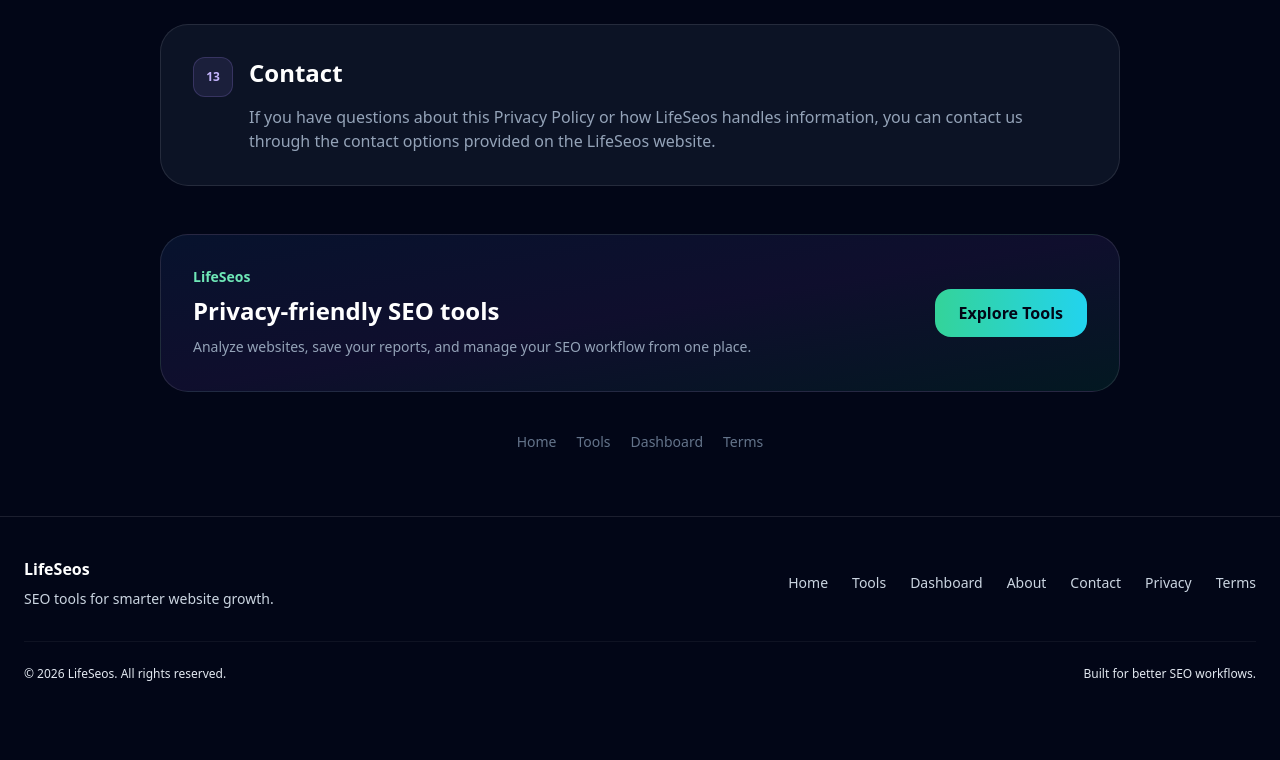
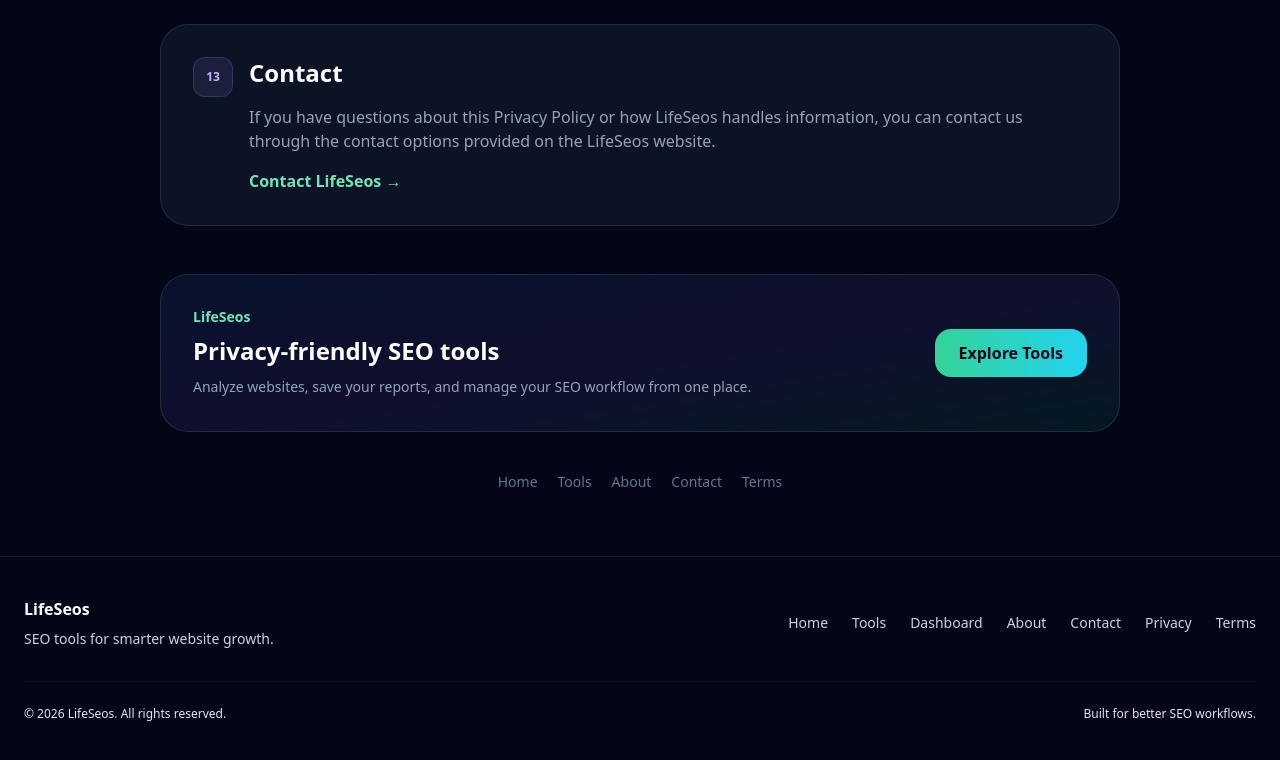
Before and after one commit to mouh1992ara/lifeseos-app, a Next.js app: page /privacy in a window 1280 px wide. Shown: the part 3691-4451 px from the top of the page. Before the commit the page ends 4413 px from the top, so only its background shows below. Built offline with nearby package versions, Linux system fonts and the light colour scheme; no server answers.

Commit message:
Improve Privacy page SEO and social preview

```diff
--- a/app/privacy/page.tsx
+++ b/app/privacy/page.tsx
@@ -2,28 +2,69 @@ import type { Metadata } from "next";
 import Link from "next/link";
 
 export const metadata: Metadata = {
-  title: "Privacy Policy",
+  title: "Privacy Policy - LifeSeos",
+
   description:
-    "Learn how LifeSeos collects, uses, stores, and protects information when you use our SEO tools and services.",
+    "Learn how LifeSeos collects, uses, stores, protects and handles information when you use our SEO tools, accounts and services.",
+
   alternates: {
     canonical: "/privacy",
   },
+
   openGraph: {
     title: "Privacy Policy | LifeSeos",
     description:
-      "Learn how LifeSeos collects, uses, stores, and protects information when you use our SEO tools and services.",
+      "Learn how LifeSeos collects, uses, stores and protects information when you use our SEO tools and services.",
     url: "/privacy",
     type: "website",
+    siteName: "LifeSeos",
+    images: [
+      {
+        url: "/social/privacy.png",
+        width: 1200,
+        height: 630,
+        alt: "LifeSeos Privacy Policy",
+      },
+    ],
+  },
+
+  twitter: {
+    card: "summary_large_image",
+    title: "Privacy Policy | LifeSeos",
+    description:
+      "Learn how LifeSeos collects, uses, stores and protects information when you use our SEO tools and services.",
+    images: ["/social/privacy.png"],
+  },
+};
+
+const privacyJsonLd = {
+  "@context": "https://schema.org",
+  "@type": "WebPage",
+  name: "LifeSeos Privacy Policy",
+  url: "https://www.lifeseos.com/privacy",
+  description:
+    "Learn how LifeSeos collects, uses, stores and protects information when you use our SEO tools and services.",
+  dateModified: "2026-10-03",
+  publisher: {
+    "@type": "Organization",
+    name: "LifeSeos",
+    url: "https://www.lifeseos.com",
   },
 };
 
 export default function PrivacyPage() {
   return (
+    <>
+      <script
+        type="application/ld+json"
+        dangerouslySetInnerHTML={{
+          __html: JSON.stringify(privacyJsonLd),
+        }}
+      />
+
       <main className="min-h-screen bg-slate-950 text-white">
         <div className="mx-auto max-w-5xl px-5 py-16 sm:px-6 lg:px-8">
-
           {/* HERO */}
-
           <section className="text-center">
             <div className="inline-flex items-center gap-2 rounded-full border border-emerald-400/20 bg-emerald-400/10 px-4 py-2 text-sm font-medium text-emerald-300">
               <span>🔒</span>
@@ -45,11 +86,8 @@ export default function PrivacyPage() {
             </p>
           </section>
 
-
           {/* CONTENT */}
-
           <div className="mt-14 space-y-6">
-
             <PrivacySection
               number="01"
               title="Information We Collect"
@@ -81,7 +119,6 @@ export default function PrivacyPage() {
                 </ListItem>
               </ul>
             </PrivacySection>
-
 
             <PrivacySection
               number="02"
@@ -119,7 +156,6 @@ export default function PrivacyPage() {
               </ul>
             </PrivacySection>
 
-
             <PrivacySection
               number="03"
               title="SEO Analysis Data"
@@ -144,7 +180,6 @@ export default function PrivacyPage() {
               </p>
             </PrivacySection>
 
-
             <PrivacySection
               number="04"
               title="Account and Authentication Data"
@@ -161,7 +196,6 @@ export default function PrivacyPage() {
                 correct user account.
               </p>
             </PrivacySection>
-
 
             <PrivacySection
               number="05"
@@ -184,7 +218,6 @@ export default function PrivacyPage() {
               </p>
             </PrivacySection>
 
-
             <PrivacySection
               number="06"
               title="Cookies and Sessions"
@@ -200,7 +233,6 @@ export default function PrivacyPage() {
                 account-related features to function correctly.
               </p>
             </PrivacySection>
-
 
             <PrivacySection
               number="07"
@@ -225,7 +257,6 @@ export default function PrivacyPage() {
               </p>
             </PrivacySection>
 
-
             <PrivacySection
               number="08"
               title="Data Security"
@@ -240,7 +271,6 @@ export default function PrivacyPage() {
                 can guarantee absolute security.
               </p>
             </PrivacySection>
-
 
             <PrivacySection
               number="09"
@@ -263,7 +293,6 @@ export default function PrivacyPage() {
               </p>
             </PrivacySection>
 
-
             <PrivacySection
               number="10"
               title="Third-Party Websites"
@@ -279,7 +308,6 @@ export default function PrivacyPage() {
                 not operated by LifeSeos.
               </p>
             </PrivacySection>
-
 
             <PrivacySection
               number="11"
@@ -298,7 +326,6 @@ export default function PrivacyPage() {
               </p>
             </PrivacySection>
 
-
             <PrivacySection
               number="12"
               title="Changes to This Privacy Policy"
@@ -315,7 +342,6 @@ export default function PrivacyPage() {
               </p>
             </PrivacySection>
 
-
             <PrivacySection
               number="13"
               title="Contact"
@@ -325,17 +351,19 @@ export default function PrivacyPage() {
                 LifeSeos handles information, you can contact us through
                 the contact options provided on the LifeSeos website.
               </p>
+
+              <Link
+                href="/contact"
+                className="mt-4 inline-flex font-semibold text-emerald-300 transition hover:text-emerald-200"
+              >
+                Contact LifeSeos →
+              </Link>
             </PrivacySection>
-
           </div>
 
-
           {/* BOTTOM CTA */}
-
           <section className="mt-12 rounded-[28px] border border-white/10 bg-gradient-to-br from-blue-500/10 via-violet-500/10 to-emerald-500/10 p-7 sm:p-8">
-
             <div className="flex flex-col gap-6 sm:flex-row sm:items-center sm:justify-between">
-
               <div>
                 <p className="text-sm font-semibold text-emerald-300">
                   LifeSeos
@@ -351,23 +379,17 @@ export default function PrivacyPage() {
                 </p>
               </div>
 
-
               <Link
                 href="/tools"
                 className="inline-flex shrink-0 items-center justify-center rounded-2xl bg-gradient-to-r from-emerald-400 to-cyan-400 px-6 py-3 font-semibold text-slate-950 transition hover:-translate-y-0.5"
               >
                 Explore Tools
               </Link>
-
             </div>
-
           </section>
 
-
           {/* NAVIGATION */}
-
           <div className="mt-10 flex flex-wrap justify-center gap-5 text-sm text-slate-500">
-
             <Link
               href="/"
               className="transition hover:text-white"
@@ -383,10 +405,17 @@ export default function PrivacyPage() {
             </Link>
 
             <Link
-            href="/dashboard"
+              href="/about"
               className="transition hover:text-white"
             >
-            Dashboard
+              About
+            </Link>
+
+            <Link
+              href="/contact"
+              className="transition hover:text-white"
+            >
+              Contact
             </Link>
 
             <Link
@@ -395,14 +424,12 @@ export default function PrivacyPage() {
             >
               Terms
             </Link>
-
           </div>
-
         </div>
       </main>
+    </>
   );
 }
-
 
 function PrivacySection({
   number,
@@ -415,15 +442,12 @@ function PrivacySection({
 }) {
   return (
     <section className="rounded-[28px] border border-white/10 bg-slate-900/80 p-6 sm:p-8">
-
       <div className="flex items-start gap-4">
-
         <div className="flex h-10 w-10 shrink-0 items-center justify-center rounded-xl border border-violet-400/20 bg-violet-400/10 text-xs font-bold text-violet-300">
           {number}
         </div>
 
         <div className="min-w-0">
-
           <h2 className="text-xl font-bold sm:text-2xl">
             {title}
           </h2>
@@ -431,15 +455,11 @@ function PrivacySection({
           <div className="mt-4 text-sm leading-7 text-slate-400 sm:text-base">
             {children}
           </div>
-
         </div>
-
       </div>
-
     </section>
   );
 }
-
 
 function ListItem({
   children,
@@ -448,15 +468,11 @@ function ListItem({
 }) {
   return (
     <li className="flex items-start gap-3">
-
       <span className="mt-2 flex h-5 w-5 shrink-0 items-center justify-center rounded-full bg-emerald-400/10 text-[10px] font-bold text-emerald-300">
         ✓
       </span>
 
-      <span>
-        {children}
-      </span>
-
+      <span>{children}</span>
     </li>
   );
 }
```
Also changed, not shown: public/social/privacy.png (added). Lines whose indentation alone changed are shown as unchanged.
